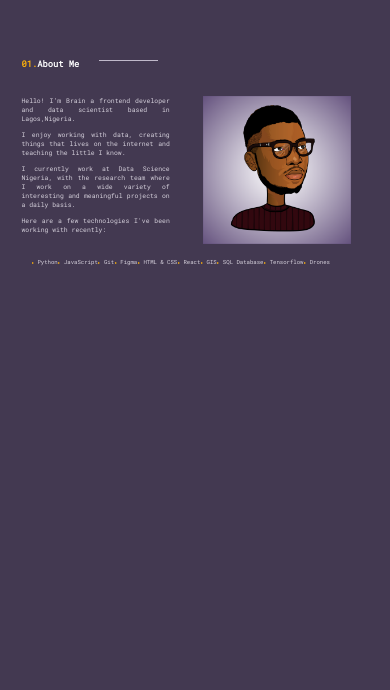
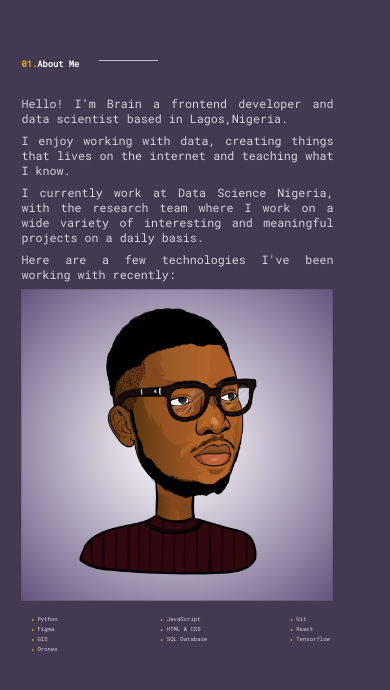
Before and after one commit to codebrain001/Portfolio_website, a plain HTML site: page index.html in a window 390 px wide. Shown: the part 853-1543 px from the top of the page. Drawn offline with Linux system fonts and the light colour scheme.

Commit message:
Working on About me grid

```diff
--- a/index.html
+++ b/index.html
@@ -57,14 +57,17 @@
                 <div><span class="num">01.</span><span class="cont">About Me</span></div>
                 <div class="hl"></div>
             </div>
+            <div class="content-area">
+
+            </div>
             <div class="about-content">
-                <div style="width: 45%; height: 70%;">
+                <div class="about-content-text">
                     <p>Hello! I’m Brain a frontend developer and data scientist based in Lagos,Nigeria.</p>
-                    <p>I enjoy working with data, creating things that lives  on the internet and teaching the little I know. </p>
+                    <p>I enjoy working with data, creating things that lives  on the internet and teaching what I know. </p>
                     <p>I currently work at Data Science Nigeria, with the research team where I work on a wide variety of interesting and meaningful projects on a daily basis.</p>
                     <p>Here are a few technologies I've been working with recently:</p>
                 </div>
-                <div style="width: 45%; height: 70%;"><img src="images/profile.png" alt="Profile Picture"></div>
+                <div class="about-img"><img src="images/profile.png" alt="Profile Picture"></div>
             </div>
             <div class="skills">
                 <ul>
--- a/styles/style.css
+++ b/styles/style.css
@@ -256,11 +256,19 @@ div.about-me {
   padding-bottom: 7px;
 }
 
+.about-content-text {
+  width: 45%;
+  height: 70%;
+}
+
+.about-img {
+  width: 45%;
+  height: 70%;
+}
+
 .skills ul {
-  display: flex;
-  flex-wrap: wrap;
-  justify-content: space-between;
-  flex-grow: 4;
+  display: grid;
+  grid-template-columns: 1fr 1fr auto;
   margin: 0.75em 0;
   padding: 0 1em;
   list-style: none;
@@ -285,3 +293,28 @@ div.about-me {
   top: 1em;
   position: relative;
 }
+
+/* Media Query small tablet screen */
+@media screen and (max-width: 520px) {
+  .about-content {
+    flex-direction: column;
+  }
+
+  .about-content-text {
+    width: 80vw;
+    height: 40%;
+  }
+
+  .about-img {
+    width: 80vw;
+    height: 40%;
+  }
+
+  .about-content p {
+    text-align: justify;
+    color: #d6d1dc;
+    font-weight: normal;
+    font-size: 3vw;
+    padding-bottom: 7px;
+  }
+}
```
